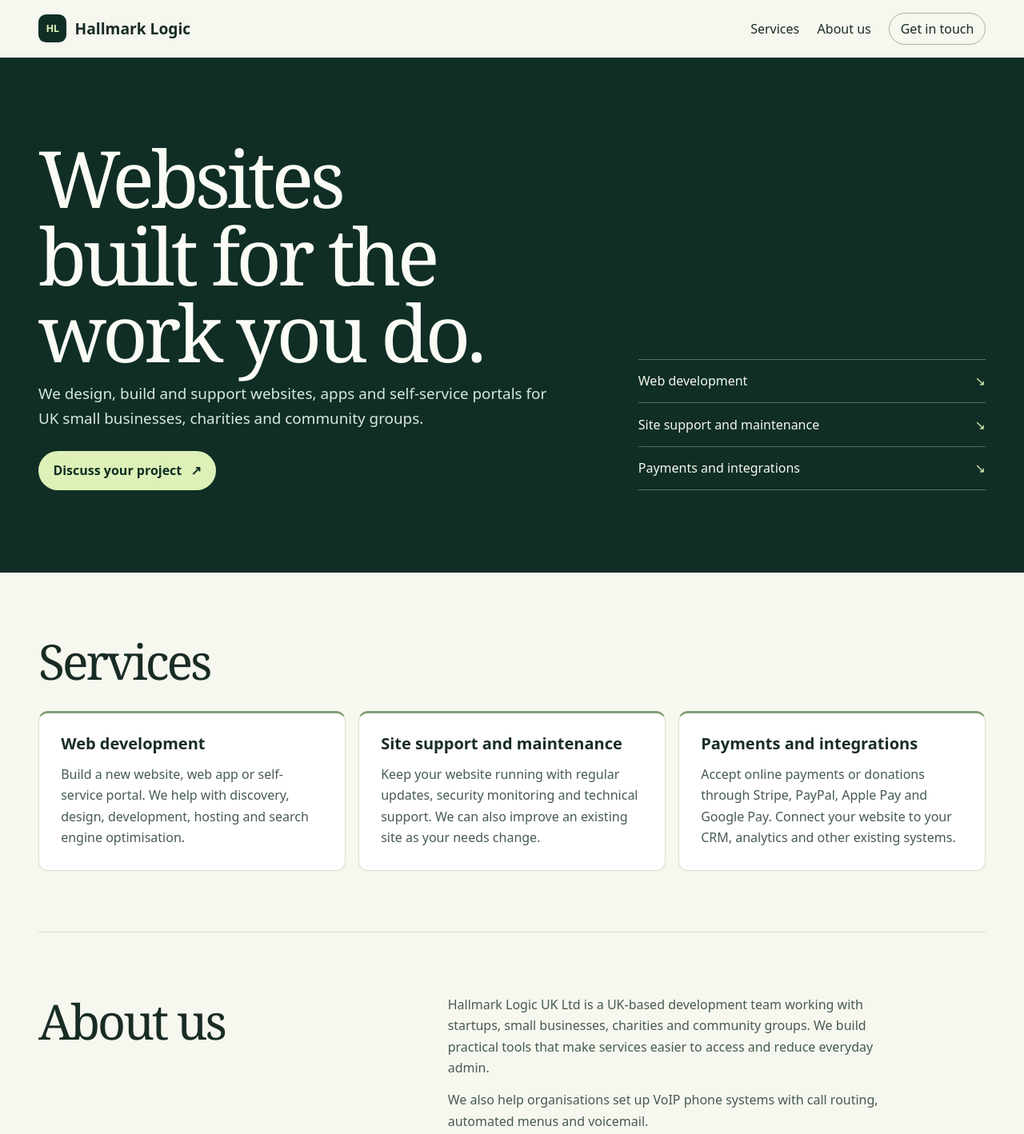
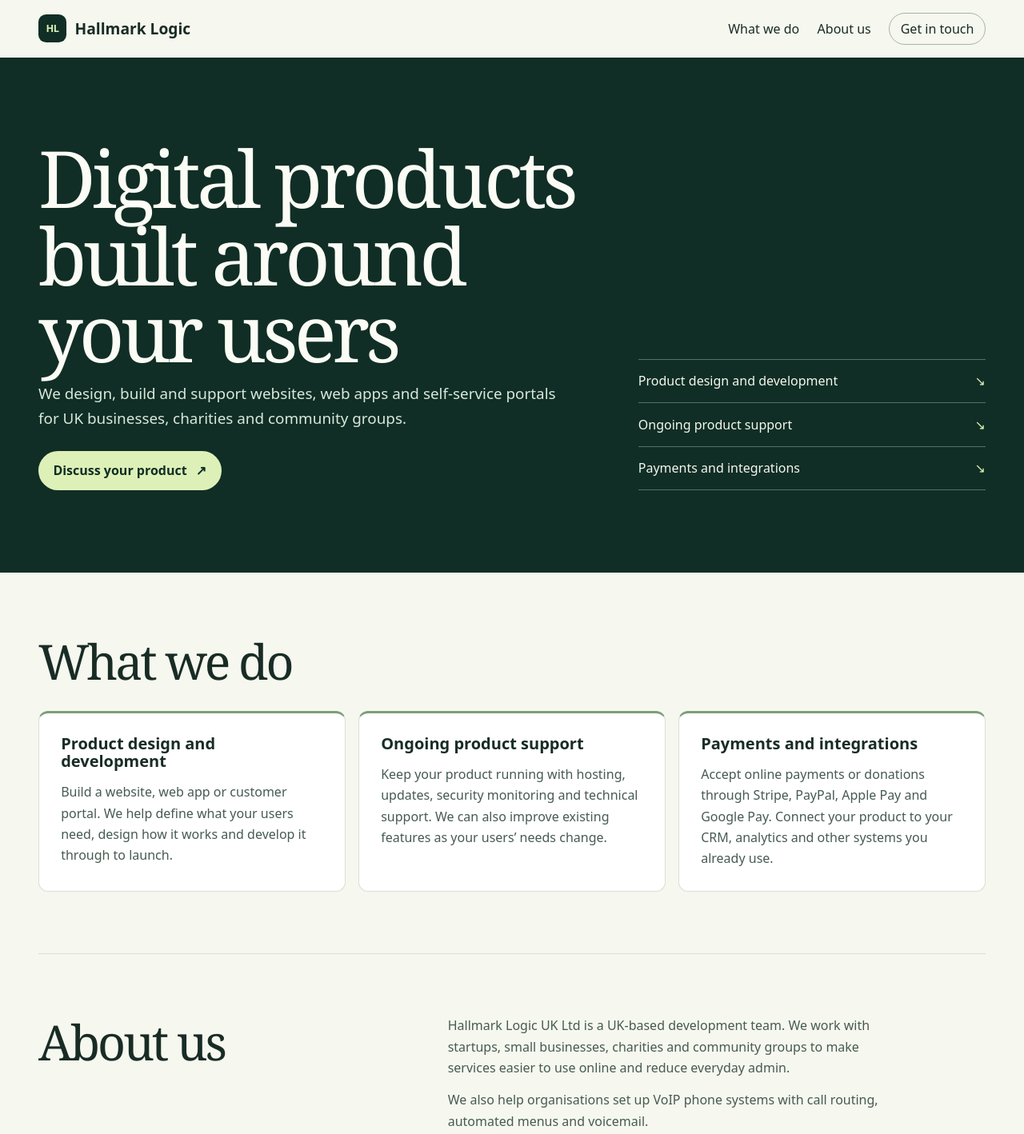
Before and after one commit to charbles/Hall-NEW, a plain HTML site: page index.html in a window 1280 px wide. Shown: the top 1418 px of the page at 80% size. Drawn offline with Linux system fonts and the light colour scheme.

Commit message:
Update index.html

```diff
--- a/index.html
+++ b/index.html
@@ -3,8 +3,8 @@
 <head>
   <meta charset="utf-8">
   <meta name="viewport" content="width=device-width, initial-scale=1">
-  <meta name="description" content="Hallmark Logic UK Ltd builds websites, apps and self-service portals and provides ongoing website support and maintenance.">
-  <title>Hallmark Logic | Web Development &amp; Support</title>
+  <meta name="description" content="Hallmark Logic UK Ltd designs, builds and supports digital products, including websites, web apps and self-service portals.">
+  <title>Hallmark Logic | Digital Products</title>
   <style>
     :root {
       color-scheme: light;
@@ -33,7 +33,7 @@
     .hero-grid { display: grid; grid-template-columns: minmax(0, 1.55fr) minmax(0, 1fr); gap: clamp(2rem, 6vw, 6rem); align-items: end; }
     h1, h2, h3 { margin: 0; line-height: 1.12; }
     h1, h2 { font-family: Georgia, serif; font-weight: 400; letter-spacing: -.05em; text-wrap: balance; }
-    h1 { max-width: 12ch; font-size: clamp(3rem, 7.7vw, 7rem); line-height: .98; }
+    h1 { max-width: 13ch; font-size: clamp(3rem, 7.7vw, 7rem); line-height: .98; }
     h2 { font-size: clamp(2.25rem, 5vw, 3.8rem); }
     h3 { font-size: 1.25rem; }
     p { max-width: 60ch; color: var(--muted); margin: .85rem 0 0; }
@@ -74,7 +74,7 @@
     <div class="wrap bar">
       <a class="brand" href="#top"><span class="mark" aria-hidden="true">HL</span> Hallmark Logic</a>
       <nav aria-label="Main navigation">
-        <a href="#services">Services</a>
+        <a href="#services">What we do</a>
         <a href="#about">About us</a>
         <a class="nav-contact" href="#contact">Get in touch</a>
       </nav>
@@ -84,46 +84,46 @@
     <section class="hero" aria-labelledby="title">
       <div class="wrap hero-grid">
         <div>
-          <h1 id="title">Websites built for the work you do.</h1>
-          <p>We design, build and support websites, apps and self-service portals for UK small businesses, charities and community groups.</p>
-          <a class="button" href="#contact">Discuss your project <span aria-hidden="true">↗</span></a>
+          <h1 id="title">Digital products built around your users</h1>
+          <p>We design, build and support websites, web apps and self-service portals for UK businesses, charities and community groups.</p>
+          <a class="button" href="#contact">Discuss your product <span aria-hidden="true">↗</span></a>
         </div>
         <ul class="service-links" aria-label="Explore our services">
-          <li><a href="#development">Web development <span aria-hidden="true">↘</span></a></li>
-          <li><a href="#maintenance">Site support and maintenance <span aria-hidden="true">↘</span></a></li>
+          <li><a href="#development">Product design and development <span aria-hidden="true">↘</span></a></li>
+          <li><a href="#maintenance">Ongoing product support <span aria-hidden="true">↘</span></a></li>
           <li><a href="#integrations">Payments and integrations <span aria-hidden="true">↘</span></a></li>
         </ul>
       </div>
     </section>
     <section class="wrap section" id="services" aria-labelledby="services-title">
-      <h2 id="services-title">Services</h2>
+      <h2 id="services-title">What we do</h2>
       <div class="cards">
         <article id="development">
-          <h3>Web development</h3>
-          <p>Build a new website, web app or self-service portal. We help with discovery, design, development, hosting and search engine optimisation.</p>
+          <h3>Product design and development</h3>
+          <p>Build a website, web app or customer portal. We help define what your users need, design how it works and develop it through to launch.</p>
         </article>
         <article id="maintenance">
-          <h3>Site support and maintenance</h3>
-          <p>Keep your website running with regular updates, security monitoring and technical support. We can also improve an existing site as your needs change.</p>
+          <h3>Ongoing product support</h3>
+          <p>Keep your product running with hosting, updates, security monitoring and technical support. We can also improve existing features as your users’ needs change.</p>
         </article>
         <article id="integrations">
           <h3>Payments and integrations</h3>
-          <p>Accept online payments or donations through Stripe, PayPal, Apple Pay and Google Pay. Connect your website to your CRM, analytics and other existing systems.</p>
+          <p>Accept online payments or donations through Stripe, PayPal, Apple Pay and Google Pay. Connect your product to your CRM, analytics and other systems you already use.</p>
         </article>
       </div>
     </section>
     <section class="wrap section about about-grid" id="about" aria-labelledby="about-title">
       <h2 id="about-title">About us</h2>
       <div class="about-copy">
-        <p>Hallmark Logic UK Ltd is a UK-based development team working with startups, small businesses, charities and community groups. We build practical tools that make services easier to access and reduce everyday admin.</p>
+        <p>Hallmark Logic UK Ltd is a UK-based development team. We work with startups, small businesses, charities and community groups to make services easier to use online and reduce everyday admin.</p>
         <p>We also help organisations set up VoIP phone systems with call routing, automated menus and voicemail.</p>
       </div>
     </section>
     <section class="section contact" id="contact" aria-labelledby="contact-title">
       <div class="wrap contact-grid">
         <div>
-          <h2 id="contact-title">Let’s talk about your project</h2>
-          <p>Whether you’re planning a new website or need help with an existing one, give us a call.</p>
+          <h2 id="contact-title">Let’s talk about your product</h2>
+          <p>Tell us what you’d like to build or what you want to improve in a product you already have.</p>
         </div>
         <a class="button call" href="tel:+441279975007">Call 01279 975007 <span aria-hidden="true">↗</span></a>
       </div>
```
